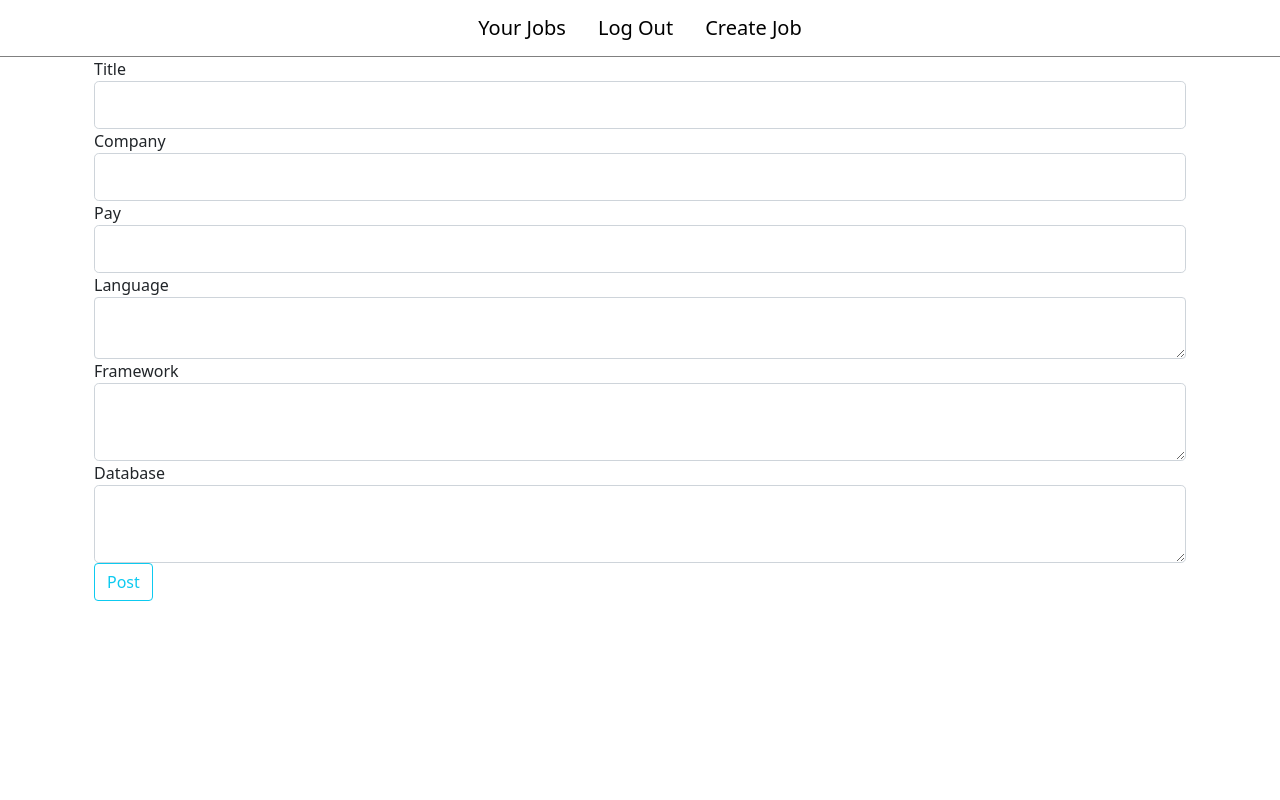
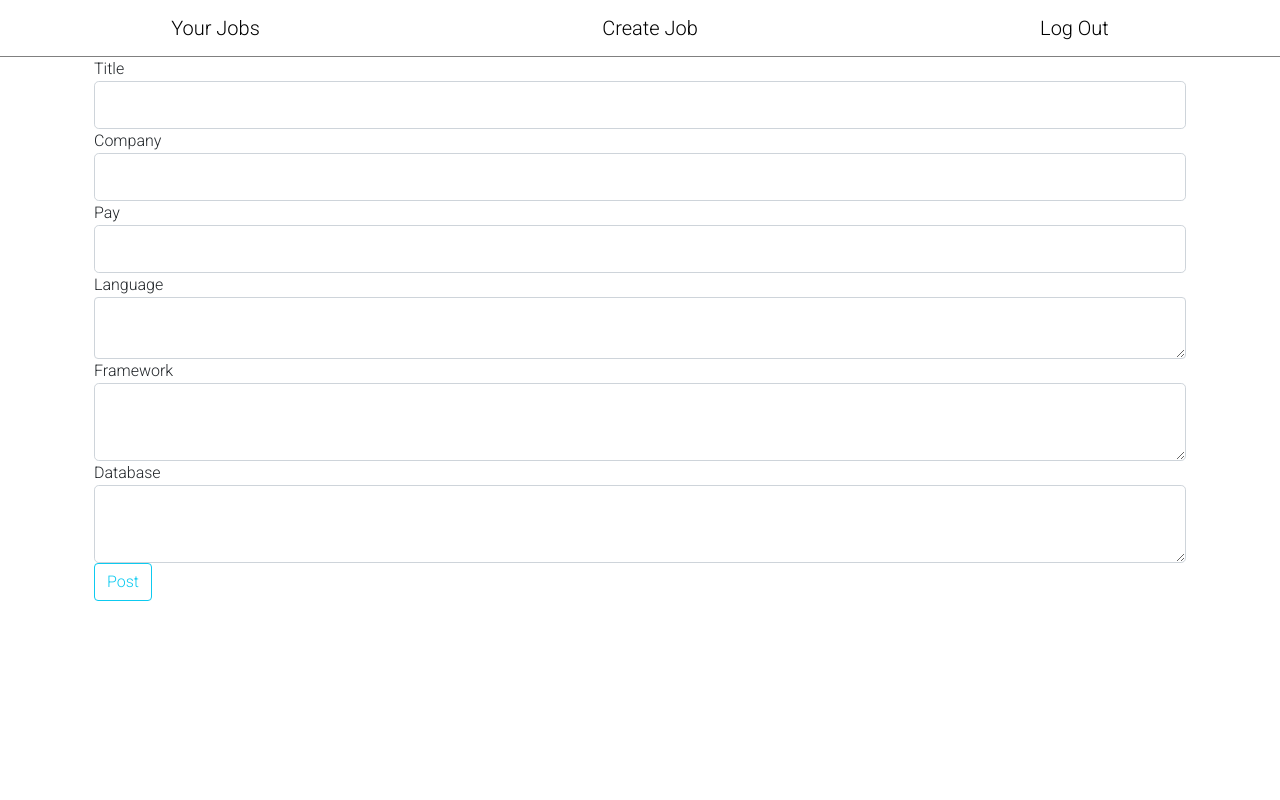
Before and after one commit to Nkaemmerlen/Jobber, a Flask app: page /create in a window 1280 px wide. Run offline with Flask 2, Linux system fonts and the light colour scheme; the visitor is signed in with stand-in values (Sample User, id 1).

Commit message:
add font and top nav styling

```diff
--- a/myapp/static/main.css
+++ b/myapp/static/main.css
@@ -1,6 +1,7 @@
 body {
   background-color: white;
   min-height: 100vh;
+  font-family: 'Roboto', sans-serif;
 }
 .card-body{
   display: flex;
@@ -57,7 +58,7 @@ div.container div.card:last-of-type{
 
 .nav {
   display: flex;
-  justify-content: center;
+  justify-content: space-around;
   border-bottom: 1px solid gray;
   padding-bottom: 5px;
   padding-top: 5px;
--- a/myapp/templates/base.html
+++ b/myapp/templates/base.html
@@ -4,6 +4,9 @@
   <link href="https://cdn.jsdelivr.net/npm/bootstrap@5.1.3/dist/css/bootstrap.min.css" rel="stylesheet" integrity="sha384-1BmE4kWBq78iYhFldvKuhfTAU6auU8tT94WrHftjDbrCEXSU1oBoqyl2QvZ6jIW3" crossorigin="anonymous">
   <link rel="stylesheet" href="{{ url_for('static', filename='./main.css') }}">
   <script defer src="https://cdn.jsdelivr.net/npm/bootstrap@5.1.3/dist/js/bootstrap.bundle.min.js" integrity="sha384-ka7Sk0Gln4gmtz2MlQnikT1wXgYsOg+OMhuP+IlRH9sENBO0LRn5q+8nbTov4+1p" crossorigin="anonymous"></script>
+  <link rel="preconnect" href="https://fonts.googleapis.com">
+  <link rel="preconnect" href="https://fonts.gstatic.com" crossorigin>
+  <link href="https://fonts.googleapis.com/css2?family=Roboto:wght@300&display=swap" rel="stylesheet">
   <meta charset="UTF-8">
   <meta http-equiv="X-UA-Compatible" content="IE=edge">
   <meta name="viewport" content="width=device-width, initial-scale=1.0">
@@ -16,12 +19,12 @@
         <a class="top-link" href="{{url_for('core.index')}}">Your Jobs</a>
       </li>
       {% if current_user.is_authenticated %}
+    </li>
+    <li class="nav-link">
+      <a class="top-link" href="{{url_for('job_posts.create_job')}}">Create Job</a>
+    </li>
       <li class="nav-link">
         <a class="top-link" href="{{url_for('users.logout')}}">Log Out</a>
-      </li>
-      <li class="nav-link">
-        <a class="top-link" href="{{url_for('job_posts.create_job')}}">Create Job</a>
-      </li>
       {% else %}
       <li class="nav-link">
         <a class="top-link" href="{{url_for('users.login')}}">Log In</a>
```
Also changed, not shown: README.md.
